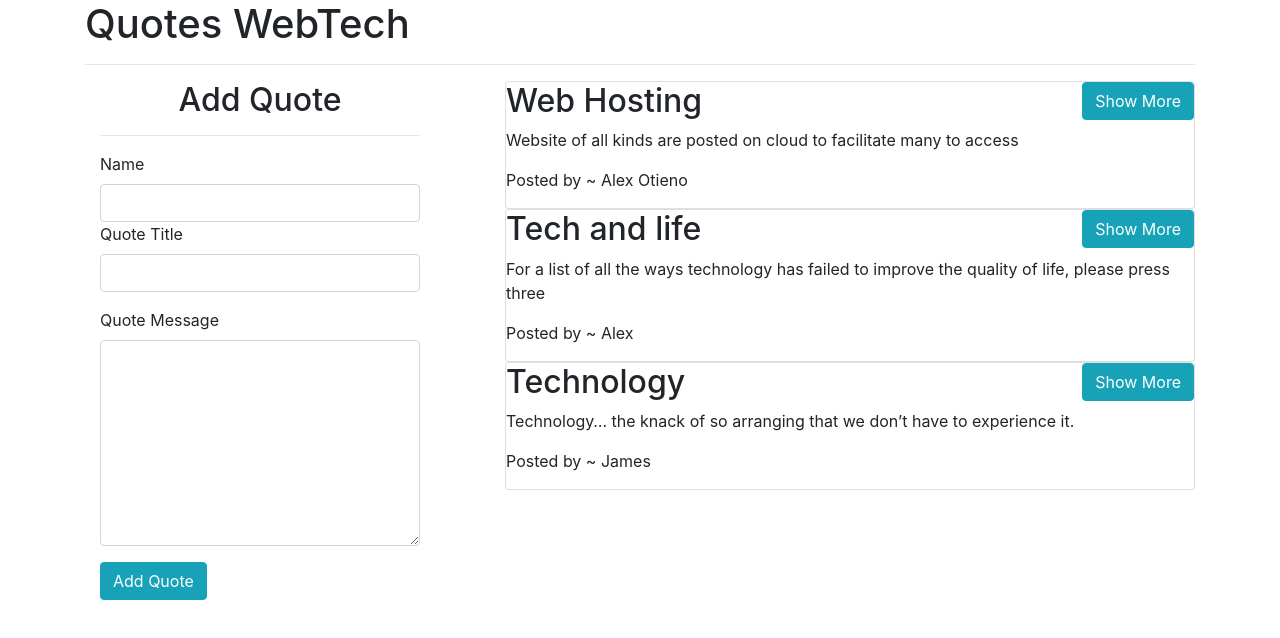
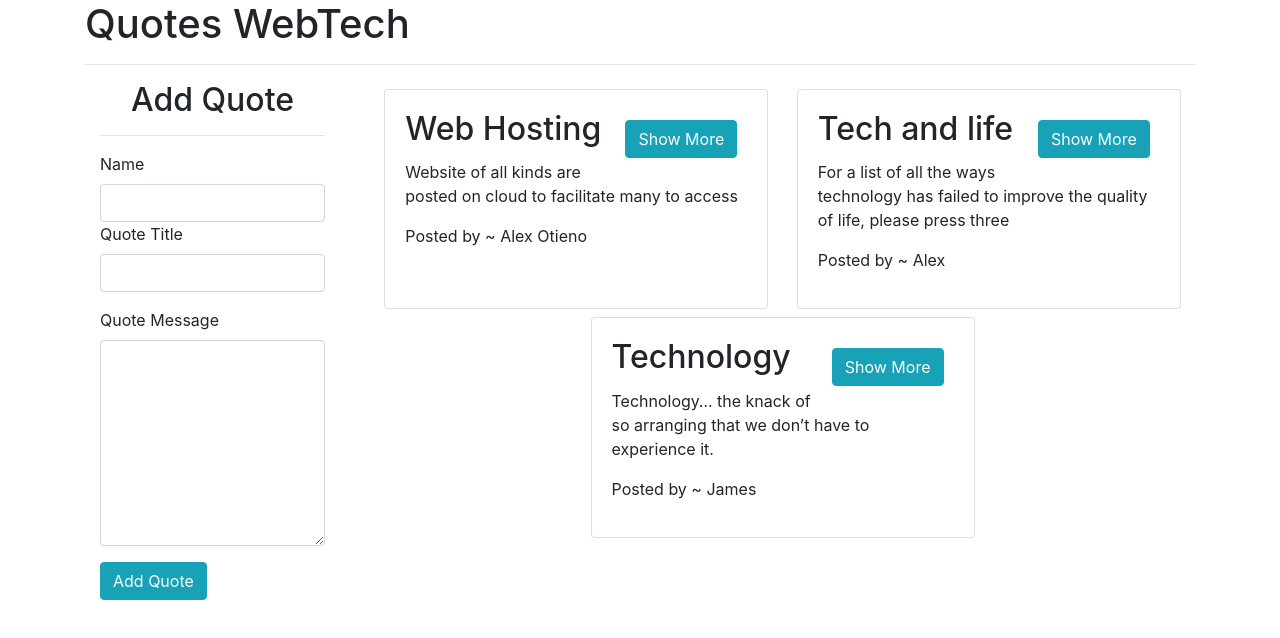
Before and after one commit to Alexotieno1717/Quotes-App, an Angular app: page / in a window 1280 px wide. Shown: the top 638 px of the page. Built offline with nearby package versions, Linux system fonts and the light colour scheme.

Commit message:
Arranged the quote in flex direction

```diff
--- a/src/app/components/quote/quote.component.css
+++ b/src/app/components/quote/quote.component.css
@@ -1,3 +1,9 @@
 #show-more{
     float: right;
+    margin: 10px;
 }
+
+.cards{
+    flex-wrap: wrap;
+    justify-content: space-around;
+}
--- a/src/app/components/quote/quote.component.html
+++ b/src/app/components/quote/quote.component.html
@@ -2,22 +2,21 @@
     <h1>Quotes WebTech</h1>
     <hr>
     <div class="row">
-        <div class="col-md-4">
+        <div class="col-sm-3">
             <app-quote-form (addQuote)="addNewQuote($event)"></app-quote-form>
         </div>
-        <div class="col-md-8">
-            <ul>
-                <div class="card" *ngFor='let quote of quote; let i = index'>
-                    <div>
+        <div class="col-sm-9">
+            <div class="cards d-flex">
+                <div class="card mt-2" *ngFor='let quote of quote; let i = index' style="width: 24rem;">
+                    <div class="card-body">
                         <button id="show-more" class="btn btn-info" (click)='toggleDetails(i)'>Show More</button>
-                        <h2>{{quote.quoteTitile}}</h2>
+                        <h2 class="card-title">{{quote.quoteTitile}}</h2>
                         <p>{{quote.quoteMessage}}</p>
+                        <app-quote-details id="description" *ngIf='quote.showDescription' [quote]= 'quote' (isComplete) = 'completeGoal($event,i)'></app-quote-details>
                         <p>Posted by ~ {{quote.name}}</p>
-                        <!-- <button class="btn btn-info" (click)='toggleDetails(i)'>Show More</button> -->
-                        <app-quote-details *ngIf='quote.showDescription' [quote]= 'quote' (isComplete) = 'completeGoal($event,i)'></app-quote-details>
                     </div>
                 </div>
-            </ul>
+            </div>
         </div>
     </div>
 </div>
```
